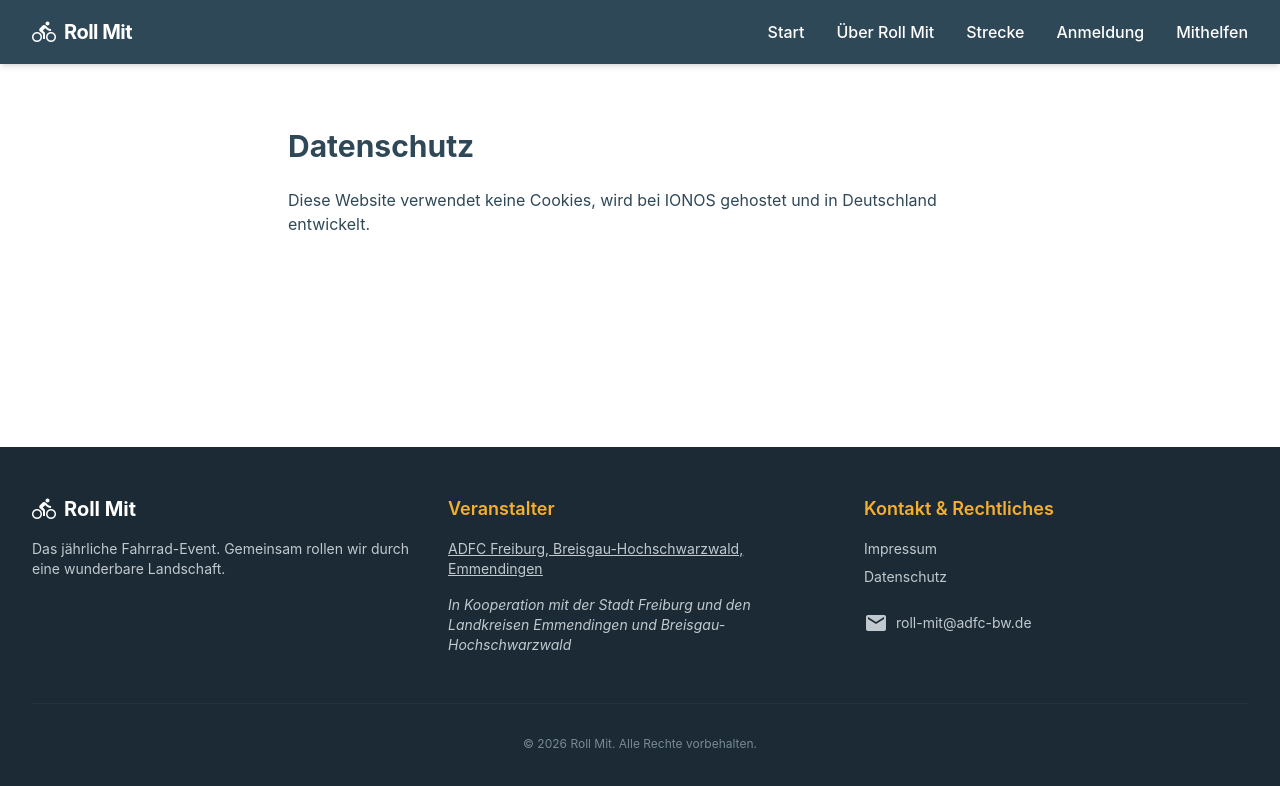
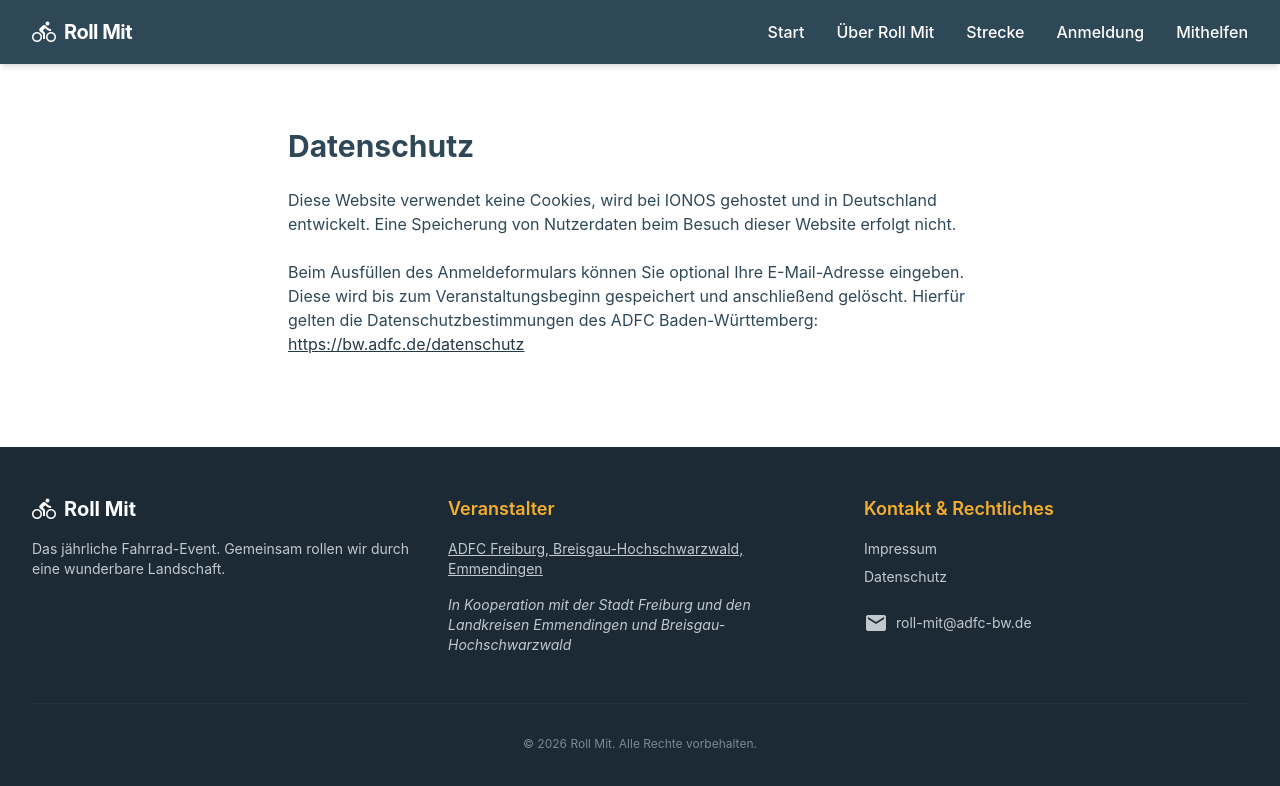
Before and after one commit to jekolbe/roll-mit-ui, an Angular app: page /datenschutz in a window 1280 px wide. Shown: the top 786 px of the page. Built offline with nearby package versions, Linux system fonts and the light colour scheme.

Commit message:
updated datenschutz

```diff
--- a/src/app/pages/datenschutz/datenschutz.html
+++ b/src/app/pages/datenschutz/datenschutz.html
@@ -4,6 +4,12 @@
 
     <p class="text-charcoal-blue-500">
       Diese Website verwendet keine Cookies, wird bei IONOS gehostet und in Deutschland entwickelt.
+      Eine Speicherung von Nutzerdaten beim Besuch dieser Website erfolgt nicht.
+    </p>
+    <p class="text-charcoal-blue-500 mt-6">
+      Beim Ausfüllen des Anmeldeformulars können Sie optional Ihre E-Mail-Adresse eingeben.
+      Diese wird bis zum Veranstaltungsbeginn gespeichert und anschließend gelöscht. Hierfür gelten
+      die Datenschutzbestimmungen des ADFC Baden-Württemberg: <a href="https://bw.adfc.de/datenschutz" target="_blank" rel="noopener noreferrer" class="text-charcoal-blue-700 underline">https://bw.adfc.de/datenschutz</a>
     </p>
   </div>
 </main>
```
